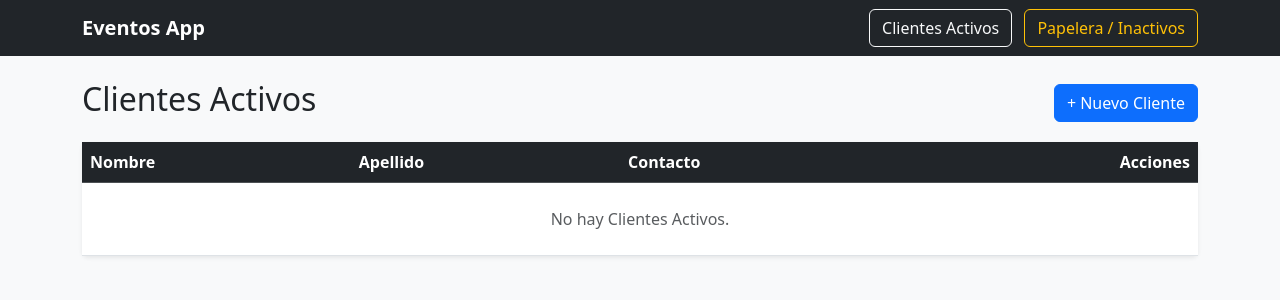
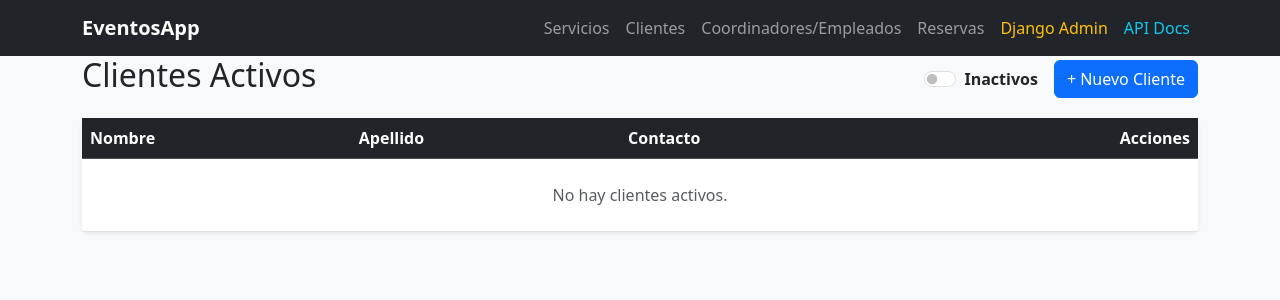
Before and after one commit to PonceDiego/eventos, a Django app: page /servicios/clientes in a window 1280 px wide. Shown: the top 300 px of the page. Run offline with Django 5.2, Linux system fonts and the light colour scheme; data that the repository does not hold is empty; some libraries are stand-ins or nearby versions.

Commit message:
Feature/home page nav bar (#8)
* feat: HomePage and NavBar

```diff
--- a/MyApp/urls.py
+++ b/MyApp/urls.py
@@ -16,8 +16,10 @@ Including another URLconf
 """
 from django.contrib import admin
 from django.urls import path, include
+from servicios.views import home
 
 urlpatterns = [
+    path('', home, name='home'),
     path('admin/', admin.site.urls),
     path('servicios/',include('servicios.urls')),
 
--- a/servicios/templates/servicios/base.html
+++ b/servicios/templates/servicios/base.html
@@ -3,20 +3,29 @@
 <html lang="es">
 <head>
   <meta charset="UTF-8">
-  <title>Eventos - Servicios</title>
+  <title>Eventos - {% block title %}{% endblock %}</title>
   {% bootstrap_css %}
 </head>
 <body class="bg-light">
 
-  <nav class="navbar navbar-expand-lg navbar-dark bg-dark mb-4">
-    <div class="container">
-      <a class="navbar-brand fw-bold" href="{% url 'servicios:listar' %}">Eventos App</a>
-      <div>
-        <a class="btn btn-outline-light me-2" href="{% url 'servicios:listar' %}">Servicios Activos</a>
-        <a class="btn btn-outline-warning" href="{% url 'servicios:inactivos' %}">Papelera / Inactivos</a>
-      </div>
-    </div>
-  </nav>
+ <nav class="navbar navbar-expand-lg navbar-dark bg-dark">
+        <div class="container">
+            <a class="navbar-brand fw-bold" href="{% url 'home' %}">EventosApp</a>
+            <button class="navbar-toggler" type="button" data-bs-toggle="collapse" data-bs-target="#navbarNav">
+                <span class="navbar-toggler-icon"></span>
+            </button>
+            <div class="collapse navbar-collapse" id="navbarNav">
+                <ul class="navbar-nav ms-auto">
+                    <li class="nav-item"><a class="nav-link" href="{% url 'servicios:listar' %}">Servicios</a></li>
+                    <li class="nav-item"><a class="nav-link" href="{% url 'servicios:lista_cliente' %}">Clientes</a></li>
+                    <li class="nav-item"><a class="nav-link" href="#">Coordinadores/Empleados</a></li>
+                    <li class="nav-item"><a class="nav-link" href="#">Reservas</a></li>
+                    <li class="nav-item"><a class="nav-link text-warning" href="/admin/">Django Admin</a></li>
+                    <li class="nav-item"><a class="nav-link text-info" href="#">API Docs</a></li>
+                </ul>
+            </div>
+        </div>
+    </nav>
 
   <div class="container">
     {% block content %}{% endblock %}
--- a/servicios/templates/servicios/clientebase.html
+++ /dev/null
@@ -1,27 +0,0 @@
-{% load django_bootstrap5 %}
-<!DOCTYPE html>
-<html lang="es">
-<head>
-  <meta charset="UTF-8">
-  <title>Eventos - Cliente</title>
-  {% bootstrap_css %}
-</head>
-<body class="bg-light">
-
-  <nav class="navbar navbar-expand-lg navbar-dark bg-dark mb-4">
-    <div class="container">
-      <a class="navbar-brand fw-bold" href="{% url 'servicios:lista_cliente' %}">Eventos App</a>
-      <div>
-        <a class="btn btn-outline-light me-2" href="{% url 'servicios:lista_cliente' %}">Clientes Activos</a>
-        <a class="btn btn-outline-warning" href="{% url 'servicios:cliente_inactivo' %}">Papelera / Inactivos</a>
-      </div>
-    </div>
-  </nav>
-
-  <div class="container">
-    {% block content %}{% endblock %}
-  </div>
-
-  {% bootstrap_javascript %}
-</body>
-</html>
--- a/servicios/templates/servicios/formcliente.html
+++ b/servicios/templates/servicios/formcliente.html
@@ -1,4 +1,4 @@
-{% extends 'servicios/clientebase.html' %}
+{% extends 'servicios/base.html' %}
 {% load django_bootstrap5 %}
 {% block content %}
 <div class="row justify-content-center">
--- a/servicios/templates/servicios/lista_clientes.html
+++ b/servicios/templates/servicios/lista_clientes.html
@@ -1,9 +1,29 @@
-{% extends 'servicios/clientebase.html' %}
+{% extends 'servicios/base.html' %}
 
+{% block title %}Clientes{% endblock %}
 {% block content %}
+{% url 'servicios:cliente_inactivo' as url_inactivos %}
+{% url 'servicios:lista_cliente' as url_activos %}
+
 <div class="d-flex justify-content-between align-items-center mb-3">
-  <h2>Clientes Activos</h2>
+    <h2>Clientes {% if es_inactivo %}Inactivos{% else %}Activos{% endif %}</h2>
+
+    <div class="d-flex align-items-center gap-3">
+        <!-- Switch para alternar entre activos e inactivos -->
+        <div class="form-check form-switch m-0">
+            <input class="form-check-input"
+                   type="checkbox"
+                   role="switch"
+                   id="switchClientesInactivos"
+                   {% if es_inactivo %}checked{% endif %}
+                   onchange="location.href = this.checked ? '{{ url_inactivos }}' : '{{ url_activos }}';">
+            <label class="form-check-label fw-bold" for="switchClientesInactivos">
+                Inactivos
+            </label>
+        </div>
+
         <a href="{% url 'servicios:cliente_nuevo' %}" class="btn btn-primary">+ Nuevo Cliente</a>
+    </div>
 </div>
 
 <div class="card shadow-sm border-0">
@@ -23,17 +43,28 @@
                     <td class="fw-semibold">{{ c.nombre }}</td>
                     <td>{{ c.apellido }}</td>
                     <td>{{ c.contacto }}</td>
+
                     <td class="text-end">
+                      {% if es_inactivo %}
+                      <form action="{% url 'servicios:cliente_restaurar' c.pk %}" method="POST" class="d-inline">
+                      {% csrf_token %}
+                      <button type="submit" class="btn btn-sm btn-success">Restaurar</button>
+                    </form>
+                    {% else %}
+
                         <a href="{% url 'servicios:cliente_editar' c.pk %}" class="btn btn-sm btn-warning me-1">Editar</a>
                         <form action="{% url 'servicios:cliente_eliminar' c.pk %}" method="POST" class="d-inline">
                             {% csrf_token %}
                             <button type="submit" class="btn btn-sm btn-danger">Eliminar</button>
                         </form>
+                      {% endif %}
                     </td>
                 </tr>
                 {% empty %}
                 <tr>
-          <td colspan="4" class="text-center py-4 text-muted">No hay Clientes Activos.</td>
+                    <td colspan="4" class="text-center py-4 text-muted">
+                        No hay clientes {% if es_inactivo %}inactivos{% else %}activos{% endif %}.
+                    </td>
                 </tr>
                 {% endfor %}
             </tbody>
--- a/servicios/views.py
+++ b/servicios/views.py
@@ -1,9 +1,12 @@
 from django.urls import reverse_lazy
-from django.shortcuts import redirect, get_object_or_404
+from django.shortcuts import redirect, get_object_or_404, render
 from django.views.generic import TemplateView, ListView, CreateView, UpdateView, View
 from .models import Servicio ,Cliente
 
 
+# Landing Page
+def home(request):
+    return render(request, 'home.html')
 
 # Views de listas
 
@@ -14,6 +17,10 @@ class ServicioListView(ListView):
     context_object_name = 'servicios'
     def get_queryset(self):
         return Servicio.objects.filter(activo=True)
+    def get_context_data(self, **kwargs):
+        context = super().get_context_data(**kwargs)
+        context['es_inactivo'] = False
+        return context
 
 class ClienteListView(ListView):
     model = Cliente
@@ -21,23 +28,35 @@ class ClienteListView(ListView):
     context_object_name = 'clientes'
     def get_queryset(self):
         return Cliente.objects.filter(activo=True)
+    def get_context_data(self, **kwargs):
+        context = super().get_context_data(**kwargs)
+        context['es_inactivo'] = False
+        return context
 
 # Listar inactivos
 class ServicioInactivosListView(ListView):
     model = Servicio
-    template_name = 'servicios/inactivos.html'
+    template_name = 'servicios/listar_servicios.html'
     context_object_name = 'servicios'
 
     def get_queryset(self):
         return Servicio.objects.filter(activo=False)
+    def get_context_data(self, **kwargs):
+        context = super().get_context_data(**kwargs)
+        context['es_inactivo'] = True
+        return context
 
 class ClienteInactivoListView(ListView):
     model = Cliente
-    template_name = 'servicios/clientes_inactivos.html'
+    template_name = 'servicios/lista_clientes.html'
     context_object_name = 'clientes'
 
     def get_queryset(self):
         return Cliente.objects.filter(activo=False)
+    def get_context_data(self, **kwargs):
+        context = super().get_context_data(**kwargs)
+        context['es_inactivo'] = True
+        return context
 
 # Views de creación, edición, eliminación y restauración
 
```
Also changed, not shown: servicios/templates/home.html (added, +11 -0 lines), servicios/templates/servicios/clientes_inactivos.html (deleted, +0 -39 lines), servicios/templates/servicios/inactivos.html (deleted, +0 -39 lines), servicios/templates/servicios/listar_servicios.html (+32 -2 lines). Lines whose indentation alone changed are shown as unchanged.
